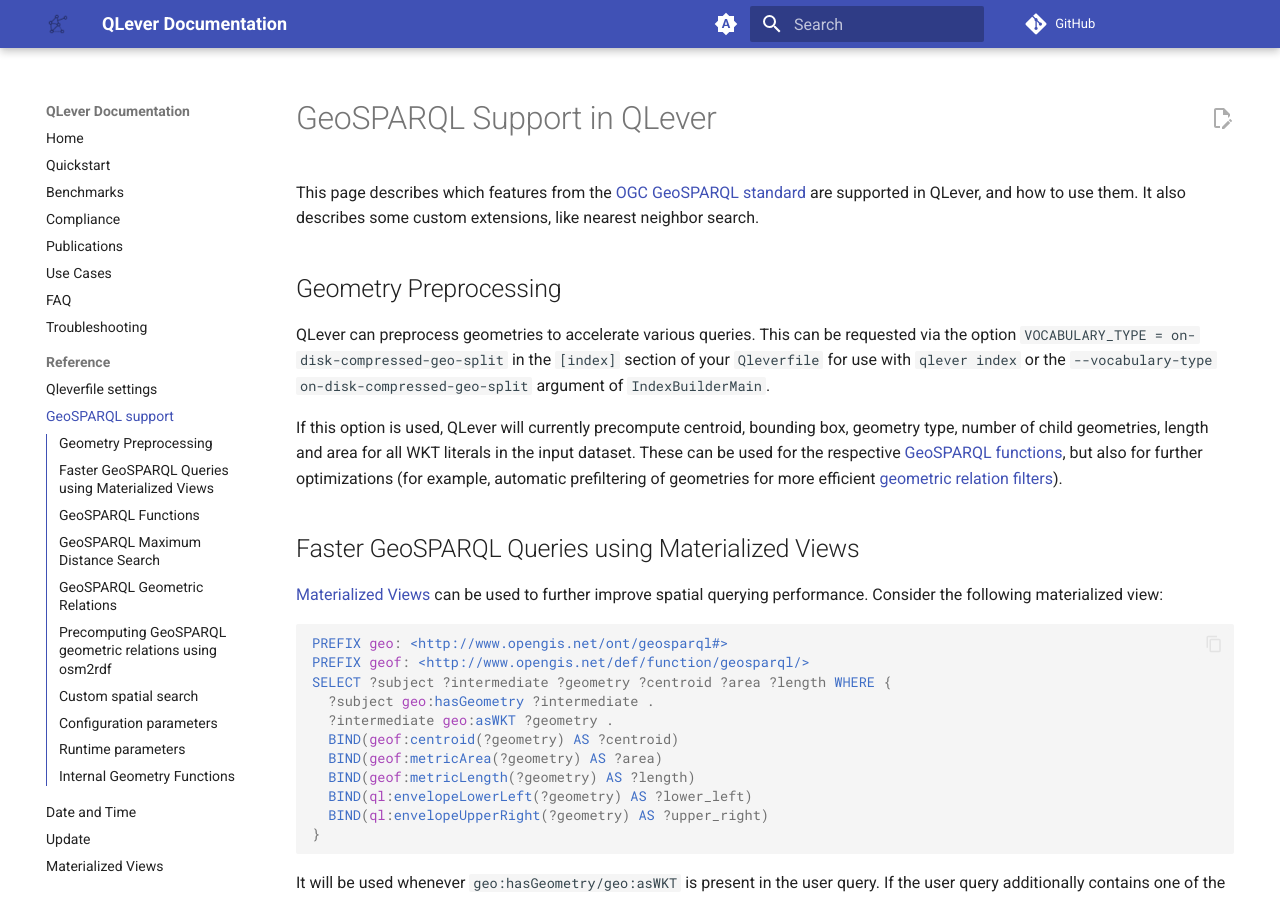
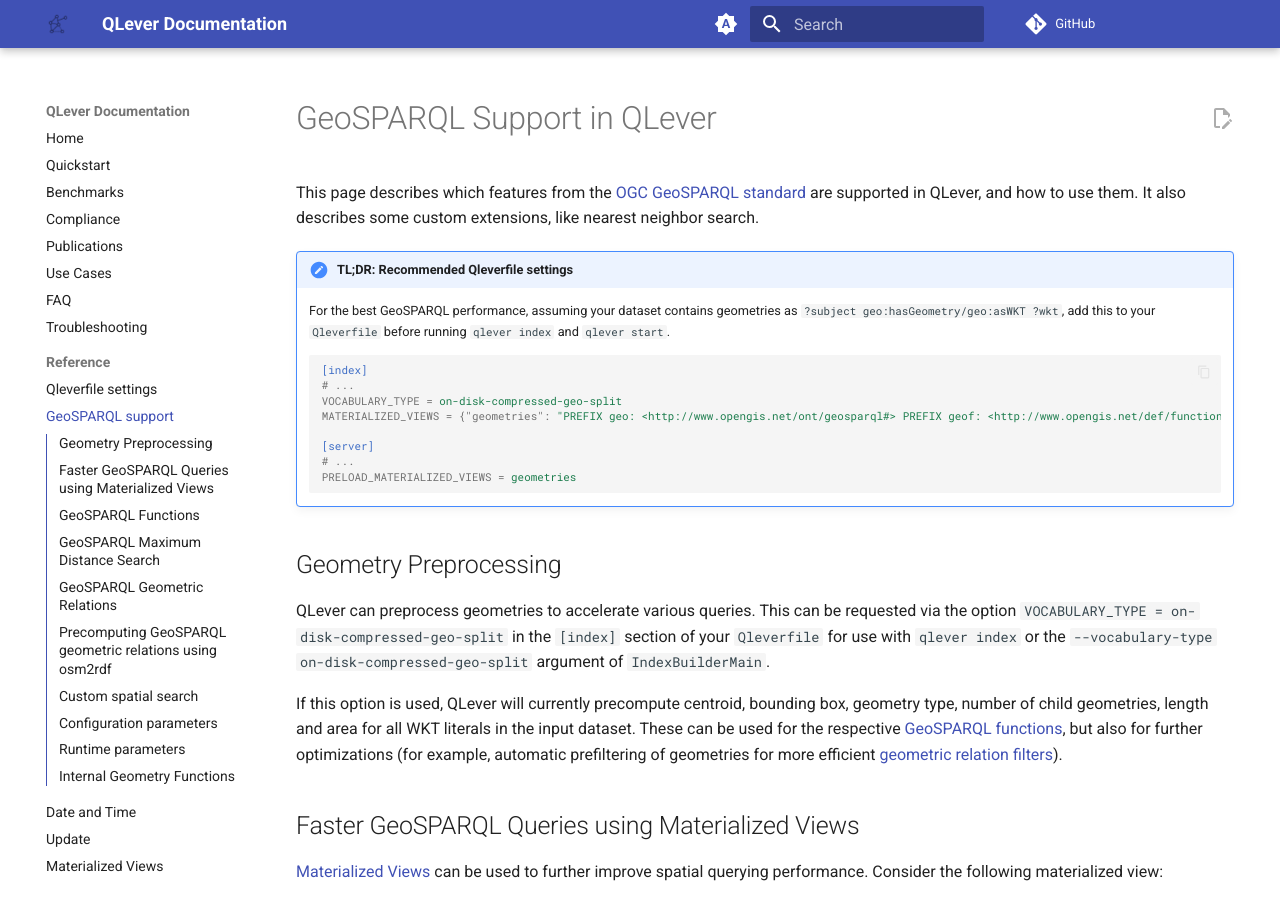
Before and after one commit to qlever-dev/qlever-docs, an MkDocs documentation site: the page built from docs/geosparql.md, in a window 1280 px wide and 900 px high. Built offline with MkDocs 1.6.1 and Material for MkDocs 9.7.7, drawn with Linux system fonts in a browser that asks for light colours; plug-ins that fetch from the network failed and are left out; comment, search, counter and statistics services are not loaded; the version menu is left out.

Commit message:
Add TL;DR with recommended Qleverfile settings for GeoSPARQL

````diff
--- a/docs/geosparql.md
+++ b/docs/geosparql.md
@@ -1,6 +1,20 @@
 # GeoSPARQL Support in QLever
 
 This page describes which features from the [OGC GeoSPARQL standard](https://docs.ogc.org/is/22-047r1/22-047r1.html) are supported in QLever, and how to use them. It also describes some custom extensions, like nearest neighbor search.
+
+!!! note "TL;DR: Recommended Qleverfile settings"
+    For the best GeoSPARQL performance, assuming your dataset contains geometries as `?subject geo:hasGeometry/geo:asWKT ?wkt`, add this to your `Qleverfile` before running `qlever index` and `qlever start`.
+
+    ```ini
+    [index]
+    # ...
+    VOCABULARY_TYPE = on-disk-compressed-geo-split
+    MATERIALIZED_VIEWS = {"geometries": "PREFIX geo: <http://www.opengis.net/ont/geosparql#> PREFIX geof: <http://www.opengis.net/def/function/geosparql/> SELECT ?subject ?intermediate ?geometry ?centroid ?area ?length ?lower_left ?upper_right WHERE { ?subject geo:hasGeometry ?intermediate . ?intermediate geo:asWKT ?geometry . BIND(geof:centroid(?geometry) AS ?centroid) BIND(geof:metricArea(?geometry) AS ?area) BIND(geof:metricLength(?geometry) AS ?length) BIND(ql:envelopeLowerLeft(?geometry) AS ?lower_left) BIND(ql:envelopeUpperRight(?geometry) AS ?upper_right) }"}
+
+    [server]
+    # ...
+    PRELOAD_MATERIALIZED_VIEWS = geometries
+    ```
 
 ## Geometry Preprocessing
 
````
